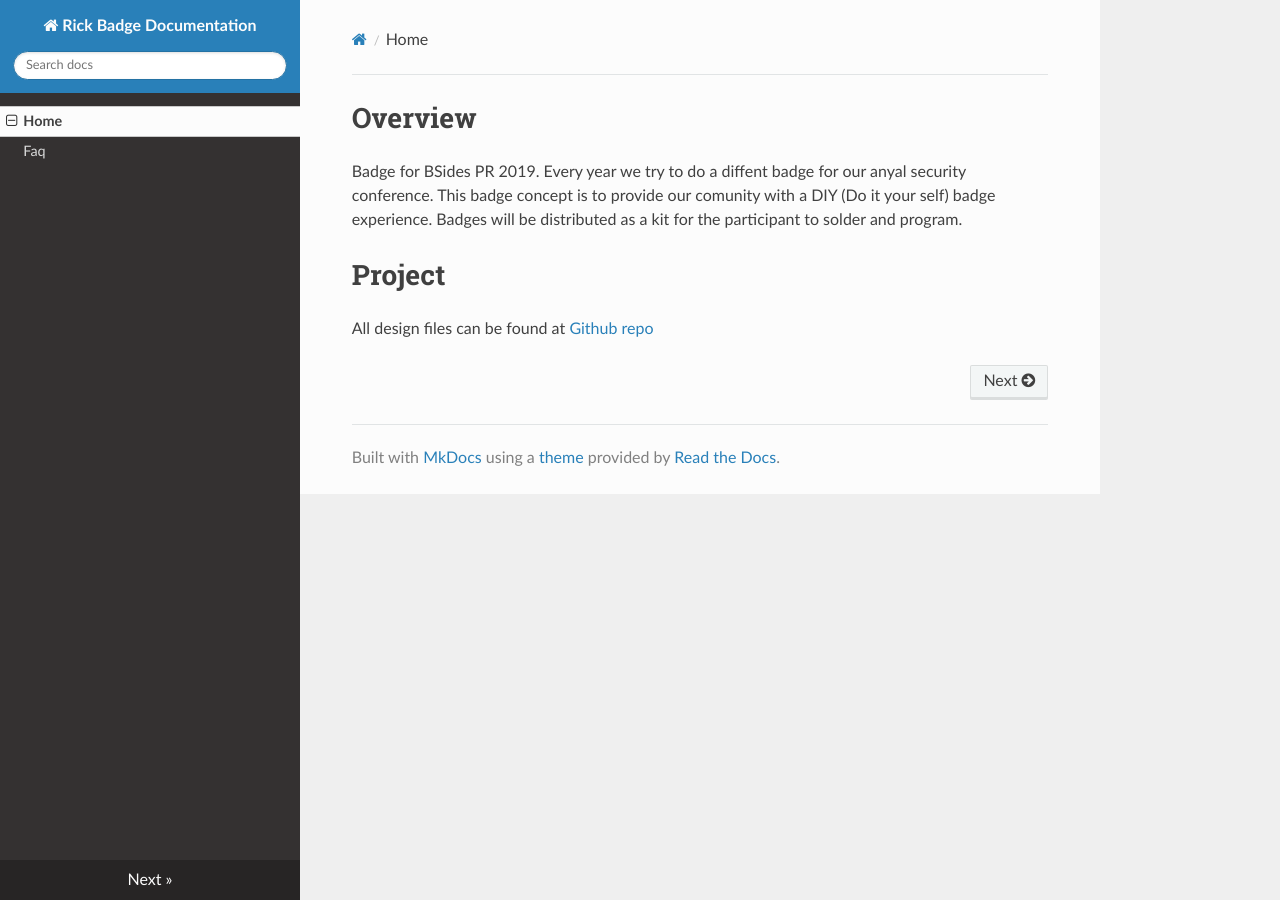
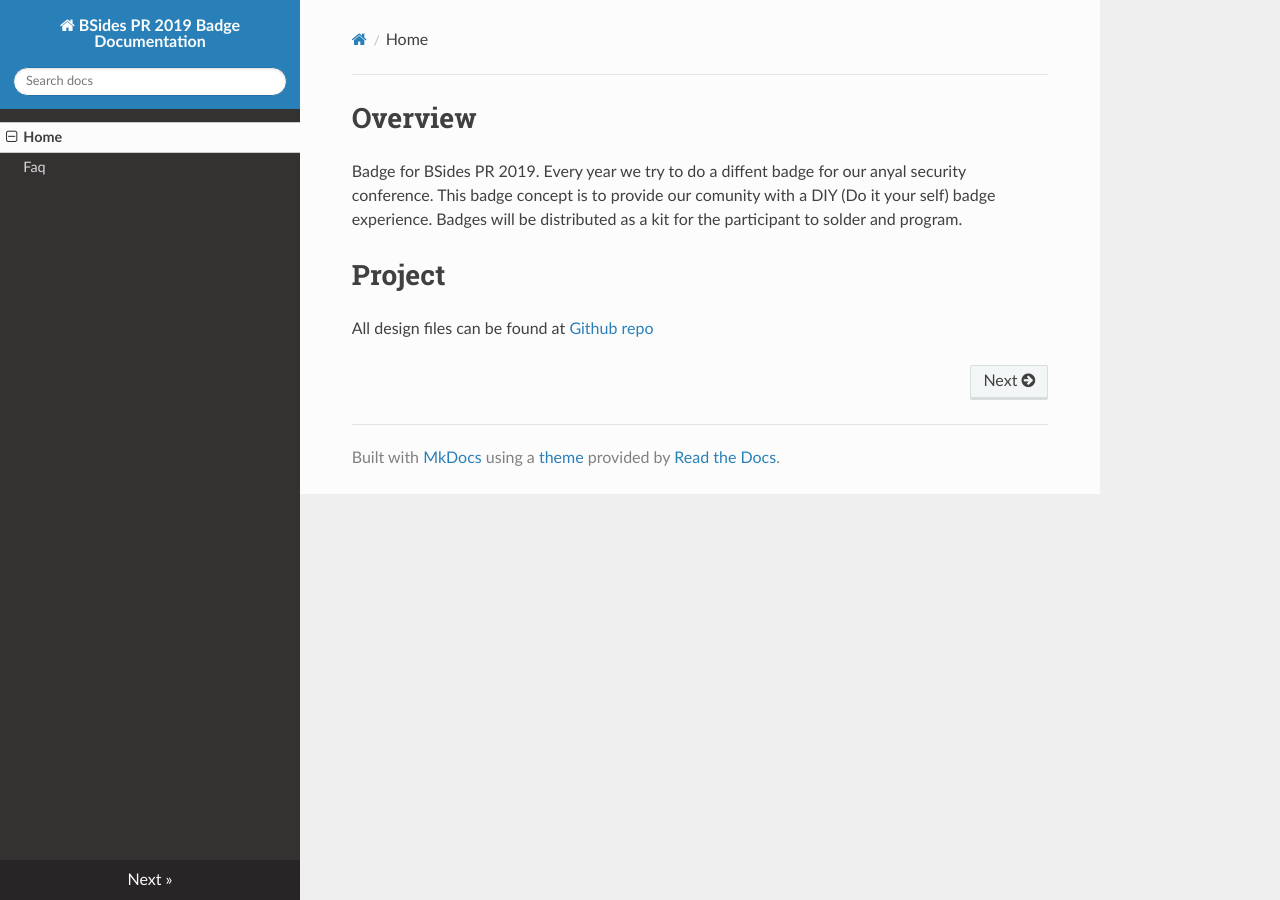
Before and after one commit to soynerdito/BSidesPR_2019_Badge, an MkDocs documentation site: the page built from docs/index.md, in a window 1280 px wide. Built offline with MkDocs 1.6.1, drawn with Linux system fonts in a browser that asks for light colours; nearby versions of some CDN libraries.

Commit message:
changing heading, left from copy paste... oops

```diff
--- a/mkdocs.yml
+++ b/mkdocs.yml
@@ -1,4 +1,4 @@
-site_name: Rick Badge Documentation
+site_name:  BSides PR 2019 Badge Documentation
 site_url: https://bsidesprbadge2019.readthedocs.io/
 
 
```
